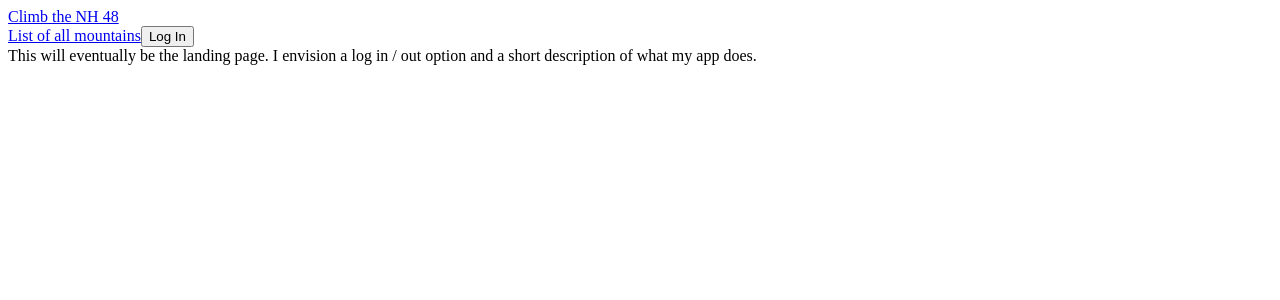
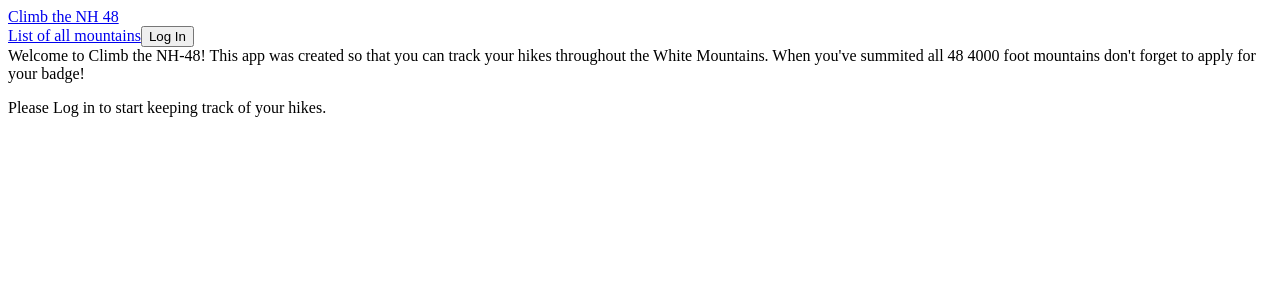
Before and after one commit to nohatekate/ClimbTheNH48Frontend, a React (Create React App) app: page / in a window 1280 px wide. Shown: the top 300 px of the page. Built offline with nearby package versions, Linux system fonts and the light colour scheme; no server answers.

Commit message:
update home page intro

```diff
--- a/src/pages/Home/home.js
+++ b/src/pages/Home/home.js
@@ -1,9 +1,9 @@
 
 
-export default function HOME(props){
-    return(
+export default function HOME(props) {
+    return (
         <div>
-        This will eventually be the landing page. I envision a log in / out option and a short description of what my app does.
+            Welcome to Climb the NH-48! This app was created so that you can track your hikes throughout the White Mountains. When you've summited all 48 4000 foot mountains don't forget to apply for your badge! <p>Please Log in to start keeping track of your hikes.</p>
         </div>
     )
 }
```
